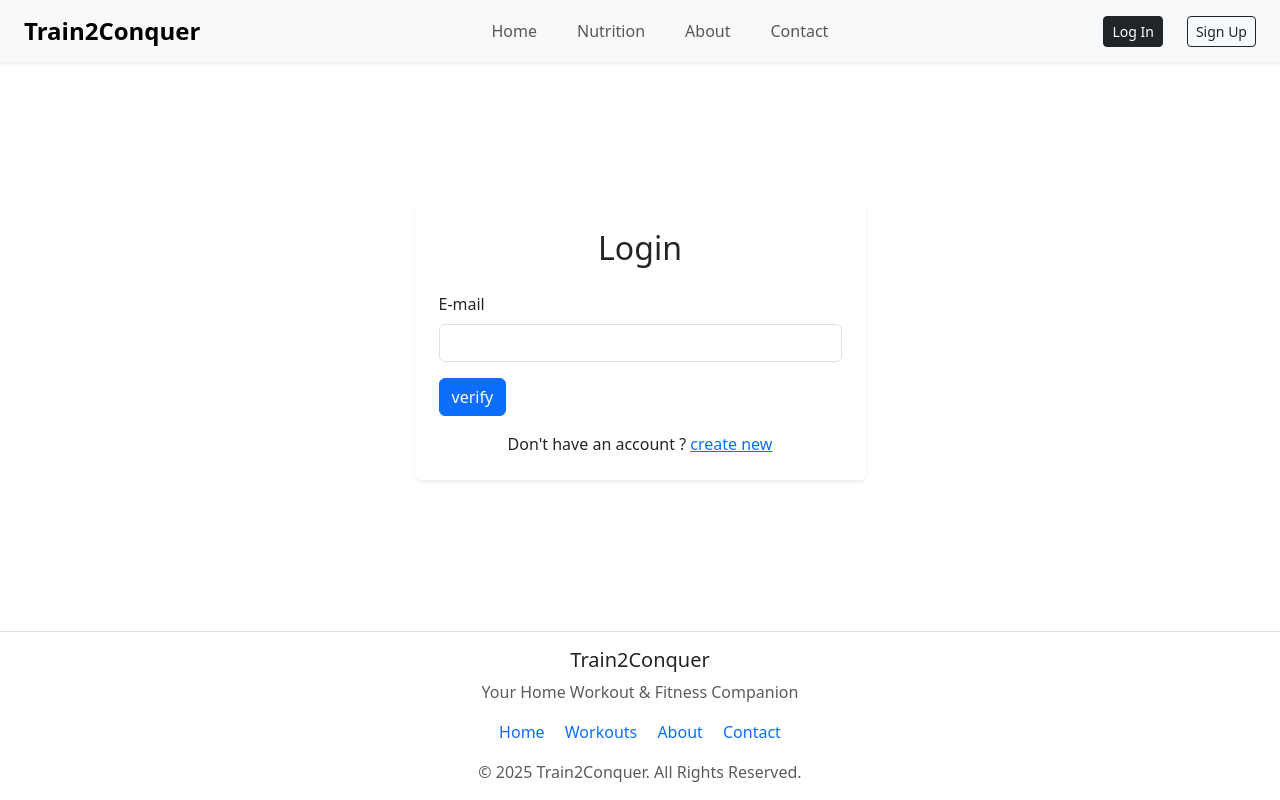
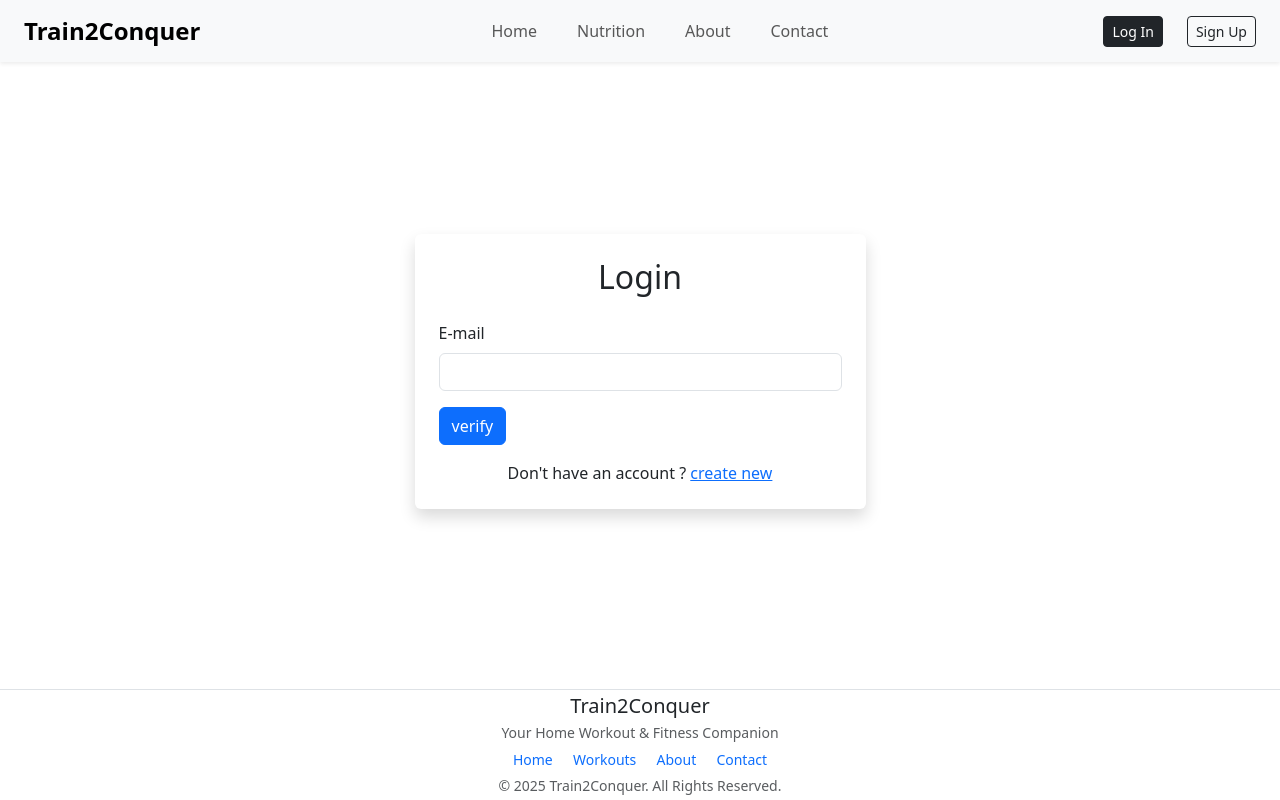
Before and after one commit to syedmatheen05/Train2Conquer, a Flask app: page /login in a window 1280 px wide. Run offline with Flask 3, Linux system fonts and the light colour scheme; some libraries are stand-ins or nearby versions.

Commit message:
added login cards and sign up cards

```diff
--- a/main.py
+++ b/main.py
@@ -30,12 +30,11 @@ class Base(DeclarativeBase):# Create a base class for all database models.A data
 # "SQLALCHEMY_DATABASE_URI" tells Flask which database to use.
 # "sqlite:  ///" means use an SQLite database stored as a local file.
 # "train2conquer.db" is the database file that will be created in the project's instance folder (or configured location).
-app.config["SQLALCHEMY_DATABASE_URI"]=os.environ.get("DATABASE_URL","sqlite:///train2conquer.db")
-#app.config["SQLALCHEMY_DATABASE_URI"]="sqlite:///train2conquer.db"
+#app.config["SQLALCHEMY_DATABASE_URI"]=os.environ.get("DATABASE_URL","sqlite:///train2conquer.db")
+app.config["SQLALCHEMY_DATABASE_URI"]="sqlite:///train2conquer.db"
 db=SQLAlchemy(model_class=Base) ## Create a SQLAlchemy object and use our Base class for all models.
 #Connect SQLAlchemy to the Flask application.
 db.init_app(app) # now SQLAlchemy knows which app to use.
-
 
 #Create a User class that is a database table and has login features
 #This class is called a model because it models (describes) the structure of the table.
@@ -58,7 +57,6 @@ class FitnessProfile(db.Model):
     equipment: Mapped[str] = mapped_column(Text,nullable=False)
 
 class WorkoutPlan(db.Model):
-
     __tablename__ = "workout_plans"
     id: Mapped[int] = mapped_column(Integer,primary_key=True)
     user_id: Mapped[int] = mapped_column(ForeignKey("users.id"),nullable=False)
@@ -71,11 +69,9 @@ with app.app_context():
     # If the tables already exist, nothing happens.
     db.create_all()
 
-
 @login_manager.user_loader #Tells Flask-Login: Use the function below whenever you need to load a logged-in user.
 def load_user(user_id): #Flask-Login automatically passes the logged-in user's ID to this function
     return db.get_or_404(User,user_id) #Looks for the user with that ID in the User table. If found returns the User object else 404 error.
-
 
 def logged_in_users_only(function):
     @wraps(function)
@@ -85,7 +81,6 @@ def logged_in_users_only(function):
            return redirect(url_for('login'))
         return function(*args,**kwargs)
     return decorator_function
-
 
 def send_verification_code(receiver_email, verification_code):
     params = {
@@ -103,7 +98,6 @@ def send_verification_code(receiver_email, verification_code):
         Train2Conquer Team</p>"""}
     resend.Emails.send(params)
 
-
 def generate_otp(email):
         otp=random.randint(100000,999999)
         session["email"]=email
@@ -120,8 +114,6 @@ def pop_session():
     session.pop("name",None)
     session.pop("email",None)
 
-
-
 @app.route("/login", methods = ["GET", "POST"])
 def login():
     login_form = Loginform()
@@ -133,7 +125,6 @@ def login():
         generate_otp(email)
         return redirect(url_for('verify_otp'))
     return render_template("login.html",form=login_form)
-
 
 @app.route("/verify-otp",methods=["GET","POST"])
 def verify_otp():
@@ -156,13 +147,11 @@ def verify_otp():
            flash("Invalid OTP. Please try again.", "danger")
     return render_template("verify_otp.html",form=verify_otp_form,remaining=remaining)
 
-
 @app.route("/resend-otp")
 def resend_otp():
     email=session.get("email")
     generate_otp(email)
     return redirect(url_for('verify_otp'))
-
 
 @app.route("/register",methods=["GET","POST"])
 def register():
@@ -227,43 +216,31 @@ def fitness_profile():
 @login_required
 def logout():
     logout_user()
-    return redirect(url_for('dashboard'))
+    return redirect(url_for('home'))
 
-@app.route("/home")
-@login_required
-def home():
-    workout_plans = db.session.execute(db.select(WorkoutPlan).where(WorkoutPlan.user_id == current_user.id).order_by(WorkoutPlan.created_at.desc())).scalars().all()
-    print(workout_plans)
-    return render_template("home.html",workout_plans=workout_plans)
 
 @app.route("/delete-account",methods=["POST"])
 @login_required
 def delete_account():
     user_id = current_user.id
-    print("USER ID:", user_id)
     fitness_profile = FitnessProfile.query.filter_by(user_id=user_id).first()
-    print("FITNESS PROFILE FOUND:", fitness_profile)
     if fitness_profile:
-        print("PROFILE USER ID:", fitness_profile.user_id)
         db.session.delete(fitness_profile)
-
-
     workout_plans = WorkoutPlan.query.filter_by(user_id=user_id).all()
     for plan in workout_plans:
         db.session.delete(plan)
-
     user = db.session.get(User, user_id)
-    print("USER FOUND:", user)
-    print("DELETE COMMITTED")
     if user:
         db.session.delete(user)
     db.session.commit()
     logout_user()
-    return redirect(url_for('dashboard'))
-
+    return redirect(url_for('home'))
 
 @app.route("/")
-def dashboard():
+def home():
+    if current_user.is_authenticated:
+        workout_plans = db.session.execute(db.select(WorkoutPlan).where(WorkoutPlan.user_id == current_user.id).order_by(WorkoutPlan.created_at.desc())).scalars().all()
+        return render_template("home.html",workout_plans=workout_plans)
     return render_template("dashboard.html")
 
 if __name__=="__main__":
--- a/static/css/style.css
+++ b/static/css/style.css
@@ -2,8 +2,8 @@
     max-width: 50%;
 }
 .hero {
-    min-height: 1200px;
-    background-image: url("../assets/img/download.jpg");
+    min-height: 1000px;
+    background-image: url("../assets/img/stocksnap-man-2604149_1920.jpg");
     background-size: cover;
     background-position: center;
     background-repeat: no-repeat;
--- a/templates/footer.html
+++ b/templates/footer.html
@@ -1,24 +1,20 @@
-<footer class="border-top mt-2 py-3 ">
+<footer class="border-top py-1 mt-2">
     <div class="container">
     <div class="text-center">
 
-        <h5>Train2Conquer</h5>
+        <h5 class="mb-1">Train2Conquer</h5>
 
-        <p class="text-muted">
+        <p class="text-muted mb-1 small">
             Your Home Workout & Fitness Companion
         </p>
 
-        <div class="mb-3">
-            {% if current_user.is_authenticated %}
-                <a href="{{url_for('home')}}" class="text-decoration-none mx-2">Home</a>
-            {% else %}
-                <a href="{{url_for('dashboard')}}" class="text-decoration-none mx-2">Home</a>
-            {% endif %}
-            <a href="#" class="text-decoration-none mx-2">Workouts</a>
-            <a href="#" class="text-decoration-none mx-2">About</a>
-            <a href="#" class="text-decoration-none mx-2">Contact</a>
+        <div class="mb-1">
+            <a href="{{url_for('home')}}" class="text-decoration-none mx-2 small">Home</a>
+            <a href="#" class="text-decoration-none mx-2 small">Workouts</a>
+            <a href="#" class="text-decoration-none mx-2 small">About</a>
+            <a href="#" class="text-decoration-none mx-2 small">Contact</a>
         </div>
-        <p class="text-muted mb-0">
+        <p class="text-muted mb-0 small">
             © 2025 Train2Conquer. All Rights Reserved.
         </p>
     </div>
--- a/templates/login.html
+++ b/templates/login.html
@@ -2,7 +2,7 @@
 {% from 'bootstrap5/form.html' import render_form %}
 {% block title %}Log-in{% endblock %}
 {% block content %}
-<div class="card shadow-sm border-0 p-4">
+<div class="card shadow border-0 p-4">
     <h2 class="text-center mb-4">Login</h2>
     {{ render_form(form) }}
     <p class="text-center mt-3 mb-0">Don't have an account ? <a href="{{url_for('register')}}">create new</a></p>
--- a/templates/navbar.html
+++ b/templates/navbar.html
@@ -15,11 +15,7 @@
             <!-- Center Links -->
             <ul class="navbar-nav mx-auto gap-4">
                 <li class="nav-item">
-                    {% if current_user.is_authenticated %}
-                        <a id="home" class="nav-link" href="{{url_for('home')}}">Home</a>
-                    {% else %}
-                        <a id="dashboard" class="nav-link" href="{{url_for('dashboard')}}">Home</a>
-                    {% endif %}
+                    <a id="home" class="nav-link" href="{{url_for('home')}}">Home</a>
                 </li>
                 <li class="nav-item">
                     <a class="nav-link" href="#">Nutrition</a>
```
Also changed, not shown: templates/register.html (+6 -2 lines), templates/verify_otp.html (+4 -3 lines), static/assets/img/stocksnap-man-2604149_1920.jpg (added).
